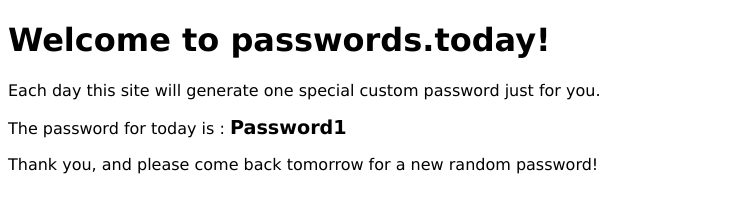
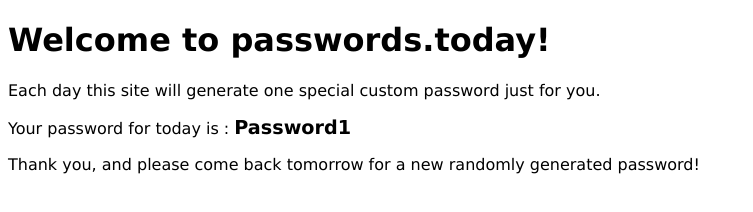
Before and after one commit to pierce403/passwords.today, a plain HTML site: page index.html in a window 1280 px wide. Shown: the whole page, without its empty margins (0-753 px from the left). Drawn offline with Linux system fonts and the light colour scheme.

Commit message:
Update index.html

```diff
--- a/index.html
+++ b/index.html
@@ -14,8 +14,8 @@
 
     <p>Each day this site will generate one special custom password just for you.</p>
 
-    <p>The password for today is : <b><big>Password1</big></b></p>
+    <p>Your password for today is : <b><big>Password1</big></b></p>
 
-    <p>Thank you, and please come back tomorrow for a new random password!</p>
+    <p>Thank you, and please come back tomorrow for a new randomly generated password!</p>
   </body>
 </html>
```
